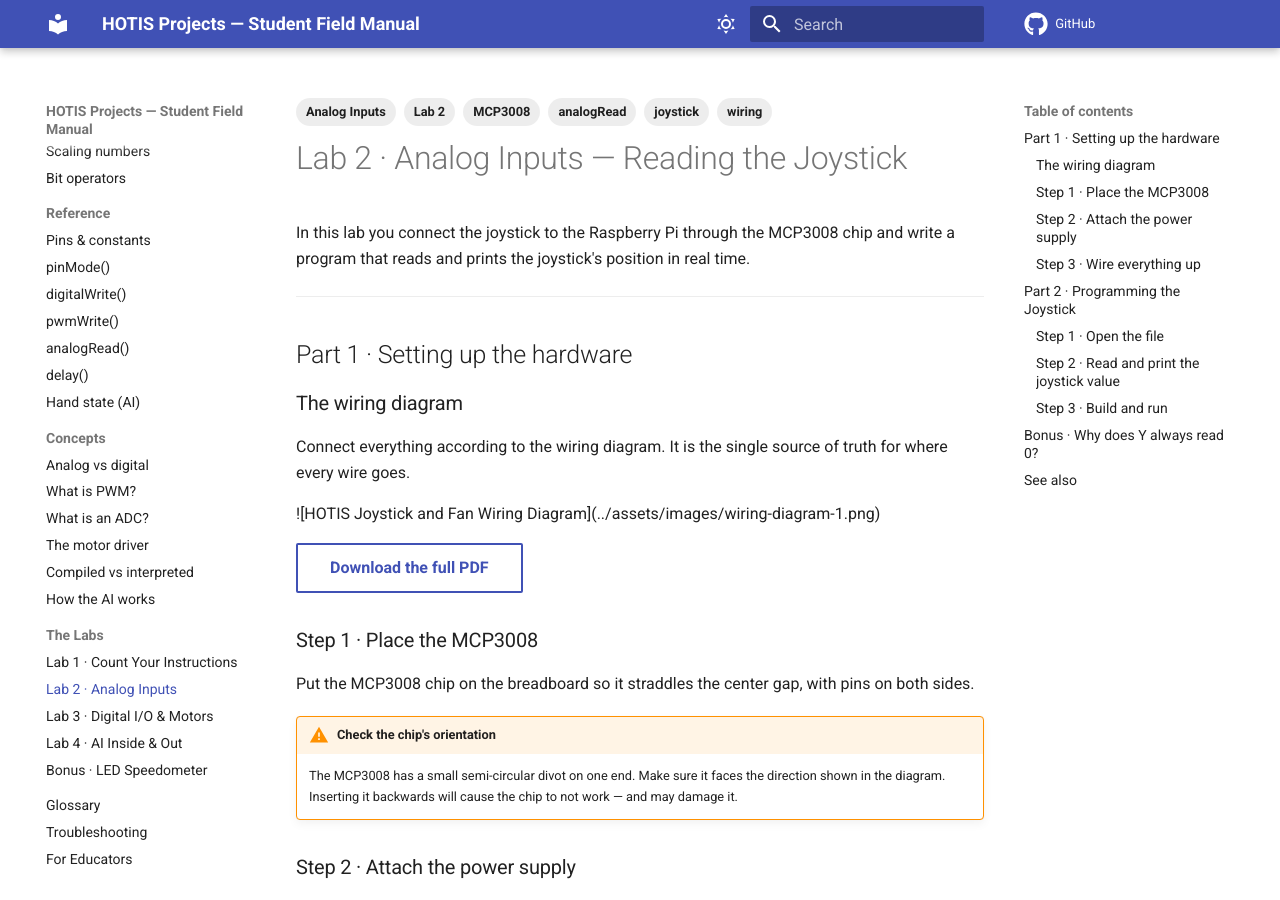
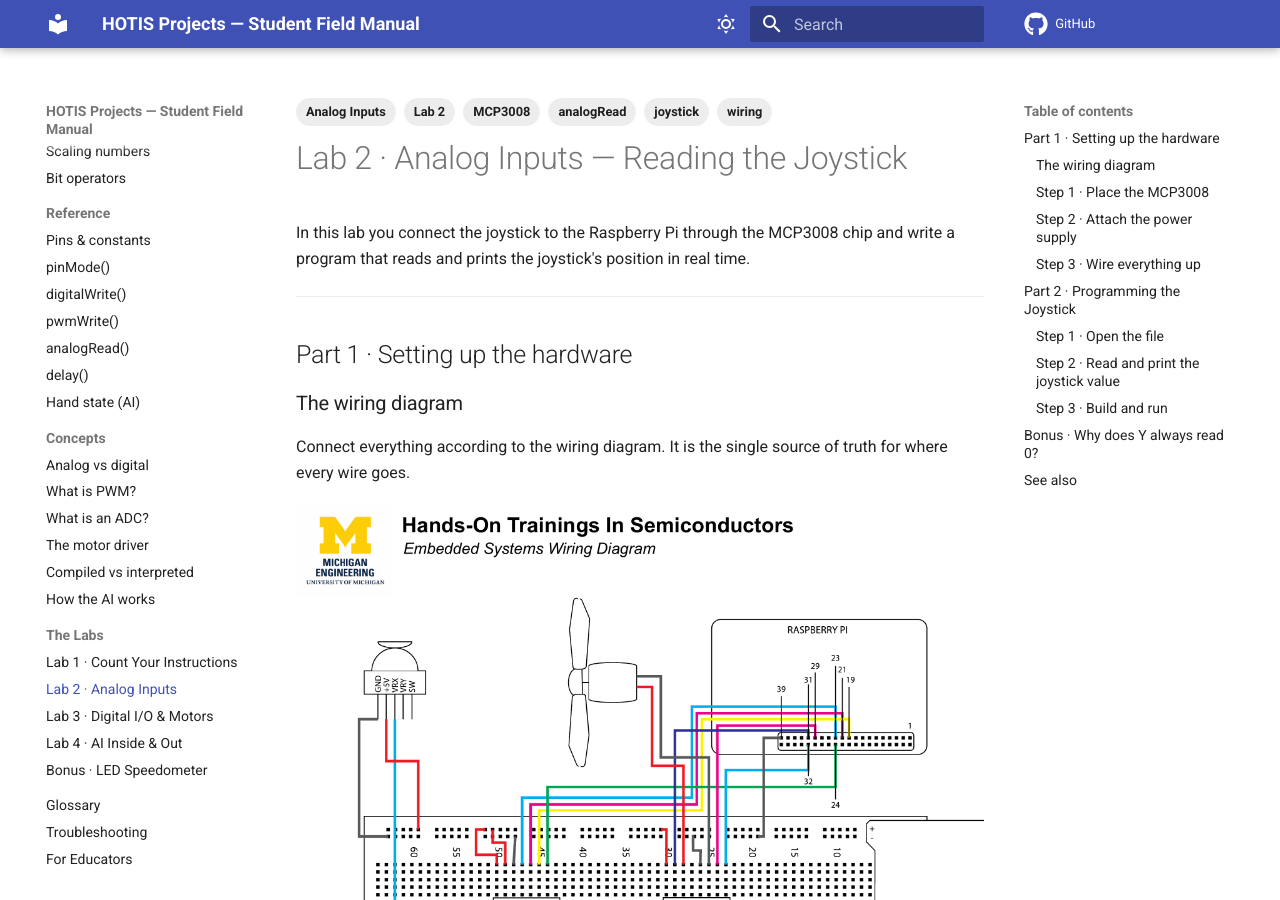
Before and after one commit to Arenile/hotis-docs-site, an MkDocs documentation site: the page built from docs/labs/lab-2-analog-inputs.md, in a window 1280 px wide and 900 px high. Built offline with MkDocs 1.6.1 and Material for MkDocs 9.7.7, drawn with Linux system fonts in a browser that asks for light colours; comment, search, counter and statistics services are not loaded.

Commit message:
Update to fix wiring diagram images not loading

```diff
--- a/docs/labs/lab-2-analog-inputs.md
+++ b/docs/labs/lab-2-analog-inputs.md
@@ -22,9 +22,9 @@ In this lab you connect the joystick to the Raspberry Pi through the MCP3008 chi
 
 Connect everything according to the wiring diagram. It is the single source of truth for where every wire goes.
 
-<div class="wiring-diagram">
+
 ![HOTIS Joystick and Fan Wiring Diagram](../assets/images/wiring-diagram-1.png)
-</div>
+
 
 [Download the full PDF](../assets/images/wiring-diagram.pdf){ .md-button }
 
```
Also changed, not shown: docs/labs/lab-3-digital-io-and-motors.md (+1 -2 lines).
